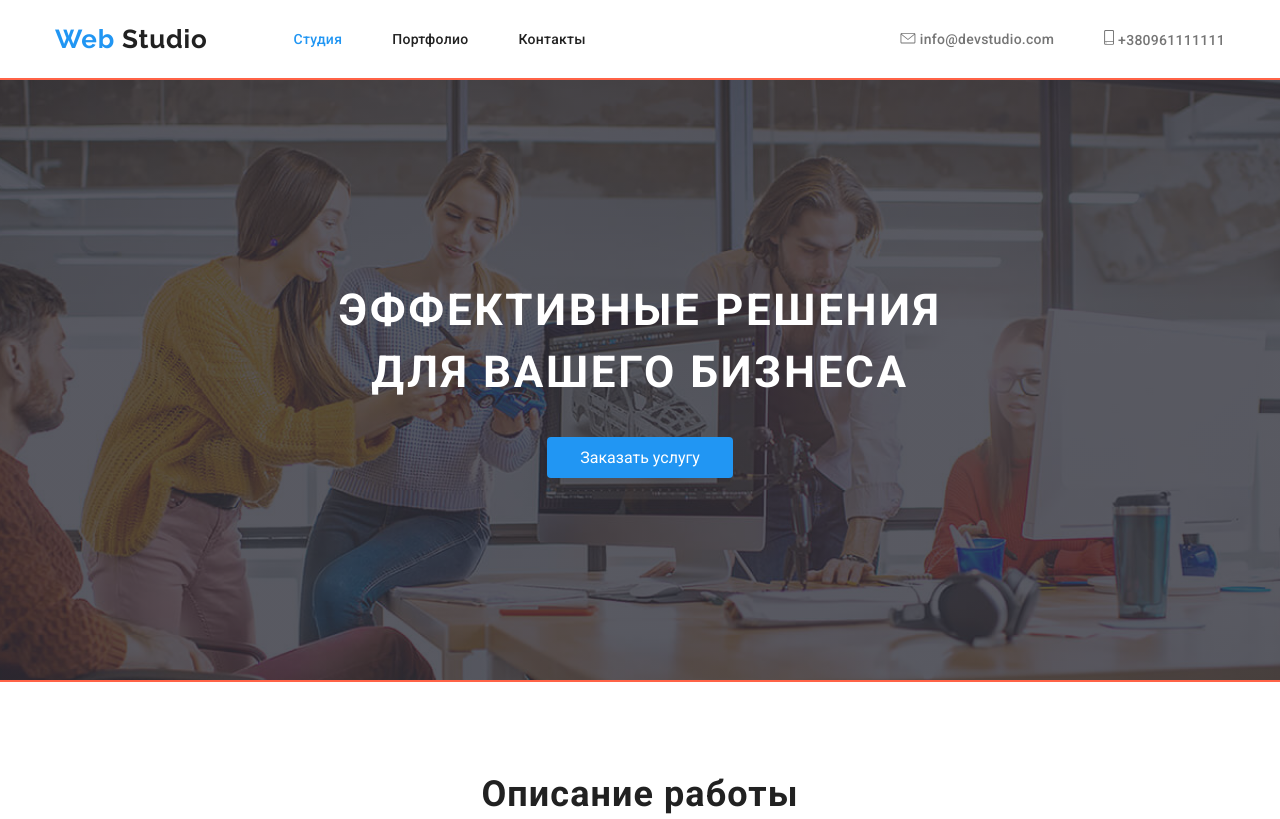
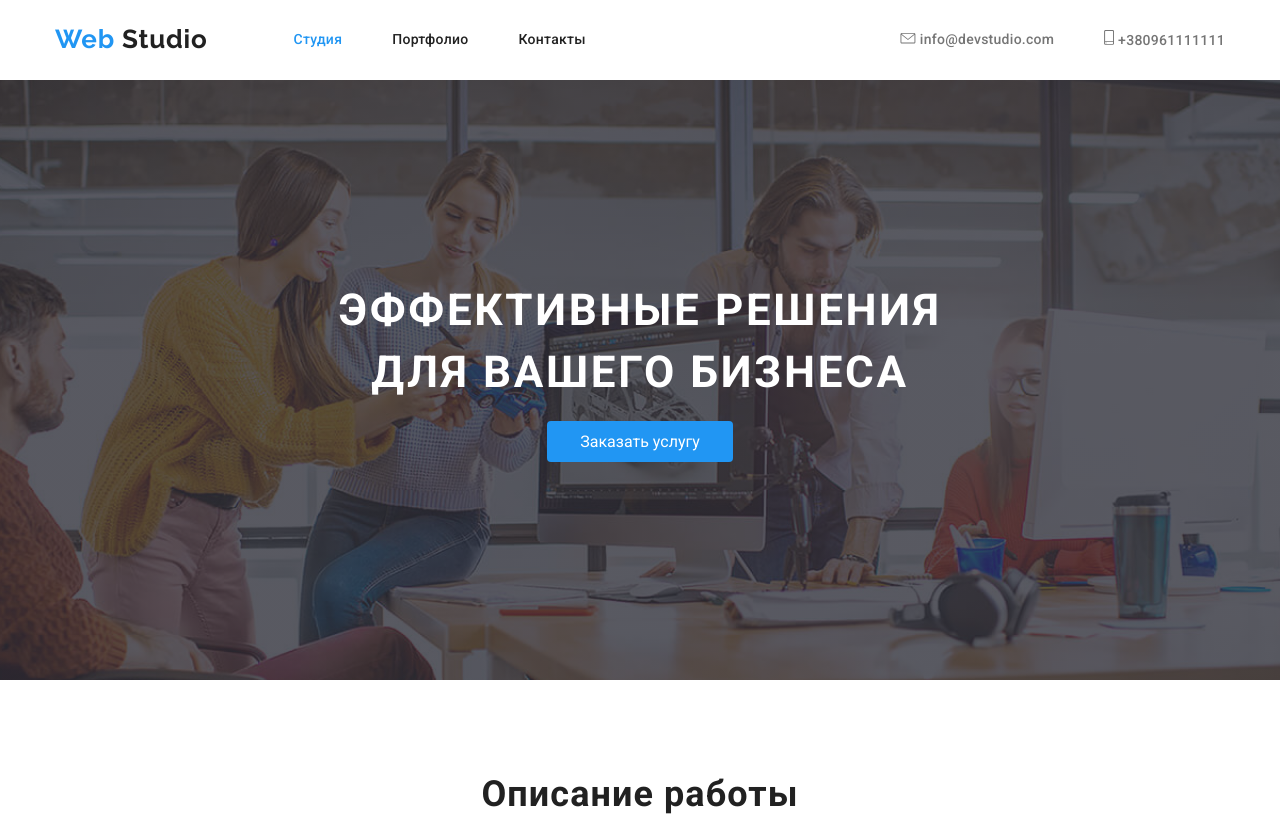
Before and after one commit to Zoriana-Burian/goit-markup-hw-04, a plain HTML site: page index.html in a window 1280 px wide. Shown: the top 819 px of the page. Drawn offline with nearby package versions, Linux system fonts and the light colour scheme.

Commit message:
Додає оформлення

```diff
--- a/css/styles.css
+++ b/css/styles.css
@@ -196,16 +196,17 @@ ul {
     background-position: center;
     background-color: var(--primary-text-color);
 
-    outline: 2px solid tomato;
 }
 
 .hero-title {
     color: var(--second-title-color);
 
-    margin-top: 0;
-    margin-bottom: 46px;
+    margin-top: 0px;
+    margin-bottom: 0;
 
     padding-top: 200px;
+    padding-bottom: 30px;
+
 
 
 
@@ -409,7 +410,7 @@ ul {
 .chain-list .link {
     display: block;
     padding-top: 10px;
-   text-align: center;
+    text-align: center;
     color: var(--second-title-color);
     text-decoration: none;
     border-radius: 50%;
```
